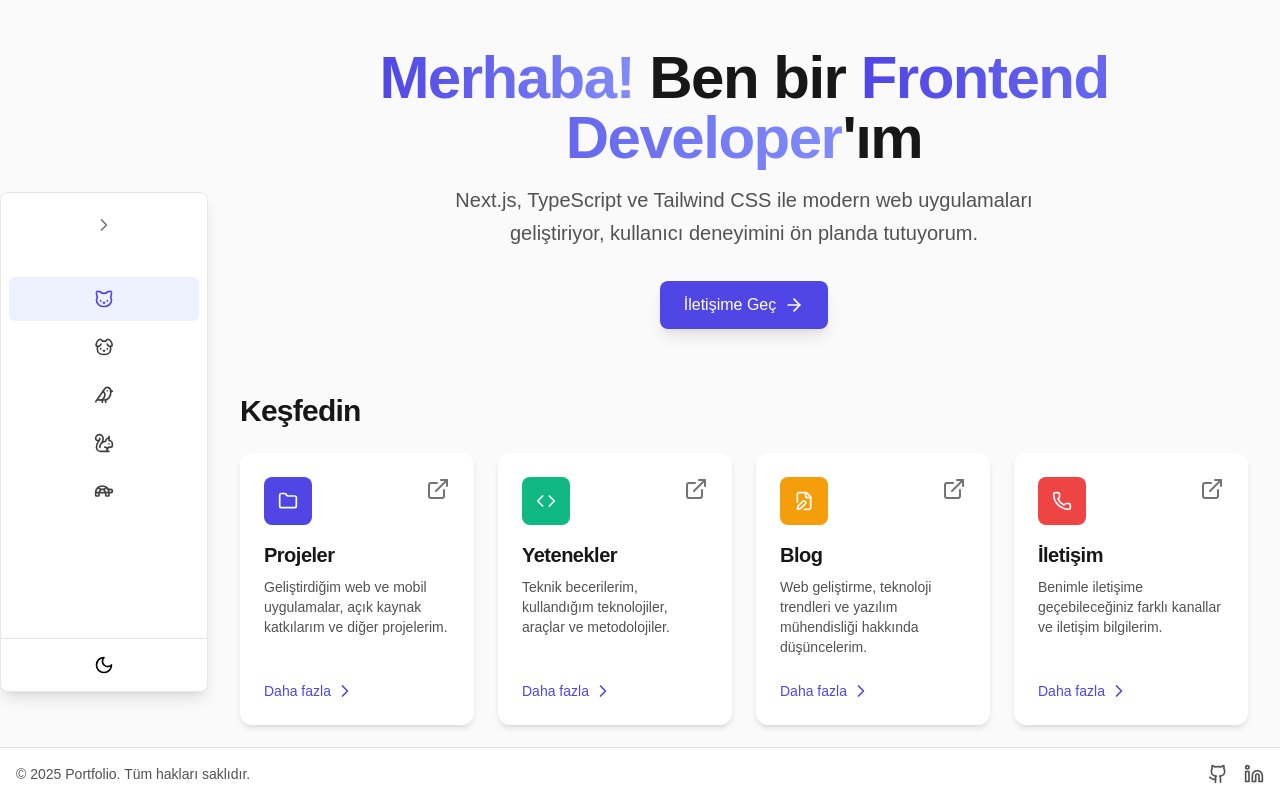
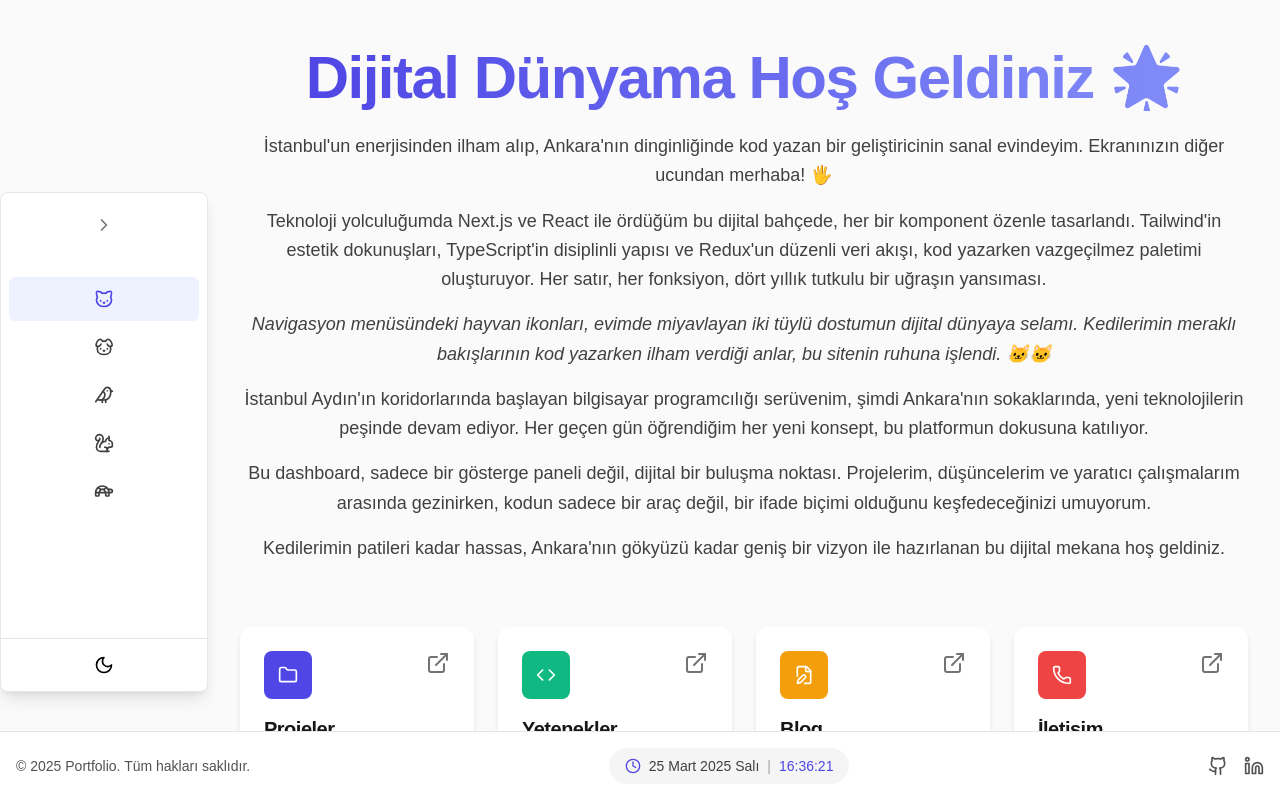
Before and after one commit to zzafergok/Portfolio, a Next.js app: page / in a window 1280 px wide. Built offline with nearby package versions, Linux system fonts and the light colour scheme; a web font is replaced by a local one.

Commit message:
layout yapısı düzenlendi

```diff
--- a/src/app/page.tsx
+++ b/src/app/page.tsx
@@ -3,7 +3,7 @@
 import BaseCard from '@/components/cards/BaseCard';
 
 import { motion } from 'framer-motion';
-import { Folder, Code, FileEdit, Phone, ArrowRight } from 'lucide-react';
+import { Cat, Code, Phone, Folder, FileEdit, ArrowRight } from 'lucide-react';
 
 /**
  * Dashboard page component that serves as homepage
@@ -58,38 +58,61 @@ export default function Dashboard() {
 
   return (
     <div>
-      {/* Hero section */}
+      {/* Hero section with the integrated welcome text */}
       <motion.section variants={childVariants} className="mb-16 text-center">
-        <h1 className="mb-4 text-4xl font-extrabold tracking-tight text-neutral-900 dark:text-neutral-50 md:text-5xl lg:text-6xl">
+        <h1 className="mb-6 text-4xl font-extrabold tracking-tight text-neutral-900 dark:text-neutral-50 md:text-5xl lg:text-6xl">
           <span className="bg-gradient-to-r from-primary-600 to-primary-400 bg-clip-text text-transparent">
-            Merhaba!
-          </span>{' '}
-          Ben bir{' '}
-          <span className="bg-gradient-to-r from-primary-600 to-primary-400 bg-clip-text text-transparent">
-            Frontend Developer
+            Dijital Dünyama Hoş Geldiniz 🌟
           </span>
-          'ım
         </h1>
-        <p className="mx-auto mb-8 max-w-2xl text-xl leading-relaxed text-neutral-600 dark:text-neutral-300">
-          Next.js, TypeScript ve Tailwind CSS ile modern web uygulamaları
-          geliştiriyor, kullanıcı deneyimini ön planda tutuyorum.
-        </p>
-        <motion.div whileHover={{ scale: 1.05 }} whileTap={{ scale: 0.95 }}>
-          <a
-            href="/contact"
-            className="inline-flex items-center rounded-lg bg-primary-600 px-6 py-3 text-center text-base font-medium text-white shadow-lg transition-all hover:bg-primary-700 focus:ring-4 focus:ring-primary-300"
-          >
-            İletişime Geç
-            <ArrowRight size={20} className="ml-2" />
-          </a>
-        </motion.div>
+
+        <div className="mx-auto max-w-7xl text-lg leading-relaxed text-neutral-700 dark:text-neutral-300 space-y-4">
+          <p>
+            İstanbul'un enerjisinden ilham alıp, Ankara'nın dinginliğinde kod
+            yazan bir geliştiricinin sanal evindeyim. Ekranınızın diğer ucundan
+            merhaba! 🖐️
+          </p>
+
+          <p>
+            Teknoloji yolculuğumda Next.js ve React ile ördüğüm bu dijital
+            bahçede, her bir komponent özenle tasarlandı. Tailwind'in estetik
+            dokunuşları, TypeScript'in disiplinli yapısı ve Redux'un düzenli
+            veri akışı, kod yazarken vazgeçilmez paletimi oluşturuyor. Her
+            satır, her fonksiyon, dört yıllık tutkulu bir uğraşın yansıması.
+          </p>
+
+          <div className="flex justify-center items-center space-x-2 my-4">
+            <p className="italic">
+              Navigasyon menüsündeki hayvan ikonları, evimde miyavlayan iki
+              tüylü dostumun dijital dünyaya selamı. Kedilerimin meraklı
+              bakışlarının kod yazarken ilham verdiği anlar, bu sitenin ruhuna
+              işlendi. 🐱🐱
+            </p>
+          </div>
+
+          <p>
+            İstanbul Aydın'ın koridorlarında başlayan bilgisayar programcılığı
+            serüvenim, şimdi Ankara'nın sokaklarında, yeni teknolojilerin
+            peşinde devam ediyor. Her geçen gün öğrendiğim her yeni konsept, bu
+            platformun dokusuna katılıyor.
+          </p>
+
+          <p>
+            Bu dashboard, sadece bir gösterge paneli değil, dijital bir buluşma
+            noktası. Projelerim, düşüncelerim ve yaratıcı çalışmalarım arasında
+            gezinirken, kodun sadece bir araç değil, bir ifade biçimi olduğunu
+            keşfedeceğinizi umuyorum.
+          </p>
+
+          <p className="font-medium">
+            Kedilerimin patileri kadar hassas, Ankara'nın gökyüzü kadar geniş
+            bir vizyon ile hazırlanan bu dijital mekana hoş geldiniz.
+          </p>
+        </div>
       </motion.section>
 
       {/* Dashboard cards */}
       <motion.section variants={childVariants}>
-        <h2 className="mb-6 text-2xl font-bold tracking-tight text-neutral-900 dark:text-neutral-50 md:text-3xl">
-          Keşfedin
-        </h2>
         <div className="grid grid-cols-1 gap-6 sm:grid-cols-2 lg:grid-cols-4">
           {cards.map((card) => (
             <motion.div key={card.id} variants={childVariants}>
--- a/src/components/layout/DashboardLayout/index.tsx
+++ b/src/components/layout/DashboardLayout/index.tsx
@@ -134,7 +134,7 @@ const DashboardLayout = ({ children }: DashboardLayoutProps) => {
               isMobile
                 ? 'fixed left-0 top-0 h-full z-50 w-52 dark:border-neutral-800 '
                 : `absolute ${isCollapsed ? 'w-20' : 'w-52'} h-[500px] mt-[15%] dark:border-stone-800 `
-            } bg-white dark:bg-neutral-900 shadow-lg border rounded-lg transition-width duration-[800ms] ease-out shrink-0 overflow-hidden`}
+            } bg-white dark:bg-neutral-800 shadow-lg border rounded-lg transition-width duration-[800ms] ease-out shrink-0 overflow-hidden`}
           >
             <Sidebar
               isMobile={isMobile}
@@ -154,7 +154,7 @@ const DashboardLayout = ({ children }: DashboardLayoutProps) => {
             variants={containerVariants}
             className={`flex-1 overflow-y-auto ${
               isMobile
-                ? 'px-4 py-16' // Extra top padding for mobile to avoid hamburger overlap
+                ? 'px-4 py-24' // Extra top padding for mobile to avoid hamburger overlap
                 : `${isCollapsed ? 'md:pl-8' : 'md:pl-60'} px-6 py-8 md:pr-8 md:py-12`
             } transition-all duration-[800ms] ease-out`}
           >
--- a/src/components/layout/Footer/index.tsx
+++ b/src/components/layout/Footer/index.tsx
@@ -1,29 +1,58 @@
 'use client';
 
 import Link from 'next/link';
-
-import { Github, Linkedin } from 'lucide-react';
+import { useState, useEffect } from 'react';
+import { Github, Linkedin, Clock } from 'lucide-react';
 
 import { cn } from '@/utils/helpers';
 import type { FooterProps } from '@/types';
 
 /**
- * Footer component with social links and copyright information
+ * Footer component with social links, copyright information, and live date/time
  */
 const Footer = ({ className }: FooterProps) => {
   // Get current year for copyright
   const currentYear = new Date().getFullYear();
 
+  // State for live date and time
+  const [dateTime, setDateTime] = useState(new Date());
+
+  // Update date and time every second
+  useEffect(() => {
+    const timer = setInterval(() => {
+      setDateTime(new Date());
+    }, 1000);
+
+    // Clean up interval on unmount
+    return () => clearInterval(timer);
+  }, []);
+
+  // Format date for display
+  const formattedDate = new Intl.DateTimeFormat('tr-TR', {
+    weekday: 'long',
+    day: '2-digit',
+    month: 'long',
+    year: 'numeric',
+  }).format(dateTime);
+
+  // Format time for display
+  const formattedTime = new Intl.DateTimeFormat('tr-TR', {
+    hour: '2-digit',
+    minute: '2-digit',
+    second: '2-digit',
+    hour12: false,
+  }).format(dateTime);
+
   // Social media links
   const socialLinks = [
     {
       name: 'GitHub',
-      href: 'https://github.com',
+      href: 'https://github.com/zzafergok',
       icon: <Github size={20} />,
     },
     {
       name: 'LinkedIn',
-      href: 'https://linkedin.com',
+      href: 'https://linkedin.com/in/zafergok',
       icon: <Linkedin size={20} />,
     },
   ];
@@ -42,16 +71,35 @@ const Footer = ({ className }: FooterProps) => {
             &copy; {currentYear} Portfolio. Tüm hakları saklıdır.
           </p>
 
+          {/* Live Date and Time */}
+          <div className="flex items-center rounded-full bg-neutral-100 px-4 py-2 dark:bg-neutral-800">
+            <Clock
+              size={16}
+              className="mr-2 text-primary-600 dark:text-primary-400"
+            />
+            <div className="text-sm font-medium">
+              <span className="text-neutral-700 dark:text-neutral-300">
+                {formattedDate}
+              </span>
+              <span className="mx-2 text-neutral-400 dark:text-neutral-600">
+                |
+              </span>
+              <span className="text-primary-600 dark:text-primary-400">
+                {formattedTime}
+              </span>
+            </div>
+          </div>
+
           {/* Social links */}
           <div className="flex space-x-4">
             {socialLinks.map((link) => (
               <Link
+                target="_blank"
                 key={link.name}
                 href={link.href}
-                target="_blank"
+                aria-label={link.name}
                 rel="noopener noreferrer"
                 className="text-neutral-600 transition-colors hover:text-primary-600 dark:text-neutral-400 dark:hover:text-primary-400"
-                aria-label={link.name}
               >
                 {link.icon}
               </Link>
--- a/src/components/layout/Sidebar/index.tsx
+++ b/src/components/layout/Sidebar/index.tsx
@@ -3,7 +3,7 @@
 import Link from 'next/link';
 import { usePathname } from 'next/navigation';
 
-import { useState, useEffect } from 'react';
+import { useState, useEffect, useRef } from 'react';
 
 import {
   X,
@@ -38,7 +38,10 @@ const Sidebar = ({
   isCollapsible = true,
 }: ExtendedSidebarProps) => {
   const pathname = usePathname();
+  const sidebarRef = useRef<HTMLDivElement>(null);
+
   const [isMounted, setIsMounted] = useState(false);
+  const [isScrolled, setIsScrolled] = useState(false);
   const [isCollapsed, setIsCollapsed] = useState(true);
 
   // Mount state to avoid hydration mismatch
@@ -55,7 +58,7 @@ const Sidebar = ({
       // Ensure sidebar is expanded in non-collapsible mode
       setIsCollapsed(false);
     }
-  }, [isCollapsible]);
+  }, [isCollapsible, isMobile]);
 
   // Toggle sidebar state
   const toggleSidebar = () => {
@@ -99,8 +102,16 @@ const Sidebar = ({
     },
   ];
 
+  // Theme switcher item for mobile view
+  const themeSwitcherItem = {
+    component: <ThemeSwitcher isCollapsed={false} />,
+  };
+
   return (
-    <aside className={cn('h-full', className)}>
+    <aside
+      ref={sidebarRef}
+      className={cn('h-full', className, isMobile && 'relative')}
+    >
       {/* Mobile close button */}
       {isMobile && onMobileClose && (
         <div className="flex justify-end p-2">
@@ -117,7 +128,7 @@ const Sidebar = ({
       <div className="flex flex-col h-full">
         {/* Logo and collapse toggle - Only show toggle in collapsible mode */}
         <div
-          className={`flex h-16 items-center ${isCollapsed ? 'justify-center' : 'justify-end'} px-4`}
+          className={`flex ${!isMobile ? 'h-16' : 'h-0'} items-center ${isCollapsed ? 'justify-center' : 'justify-end'} px-4`}
         >
           {/* Only show collapse button in collapsible mode */}
           {isCollapsible && (
@@ -158,13 +169,38 @@ const Sidebar = ({
               </Link>
             );
           })}
+
+          {/* Add theme switcher to navigation only in mobile mode */}
+          {isMobile && (
+            <div
+              className={cn(
+                'flex items-center py-3 text-neutral-700 transition-colors hover:bg-neutral-100 hover:text-primary-600 dark:text-neutral-200 dark:hover:bg-neutral-800 dark:hover:text-primary-400 border-t border-neutral-200 dark:border-neutral-700',
+                isCollapsed && isCollapsible && 'justify-center'
+              )}
+            >
+              {(!isCollapsed || !isCollapsible) && (
+                <div className="flex items-center justify-center w-full">
+                  {themeSwitcherItem.component}
+                </div>
+              )}
+            </div>
+          )}
         </nav>
 
-        {/* Theme switcher at bottom */}
-        <div className="border-t border-neutral-200 flex items-center justify-center py-2 dark:border-neutral-800">
-          <ThemeSwitcher isCollapsed={isCollapsed && isCollapsible} />
+        {/* Theme switcher at bottom - only show in non-mobile mode */}
+        {!isMobile && (
+          <div className="border-t border-neutral-200 flex items-center justify-center py-2 dark:border-neutral-700">
+            <ThemeSwitcher isCollapsed={isCollapsed && isCollapsible} />
+          </div>
+        )}
+      </div>
+
+      {/* Fixed theme switcher for mobile when scrolled */}
+      {isMobile && (
+        <div className="fixed bottom-4 right-4 z-50 bg-white dark:bg-neutral-800 rounded-full shadow-lg p-2 transition-all duration-300 transform scale-110">
+          <ThemeSwitcher isCollapsed={false} />
         </div>
-      </div>
+      )}
     </aside>
   );
 };
```
